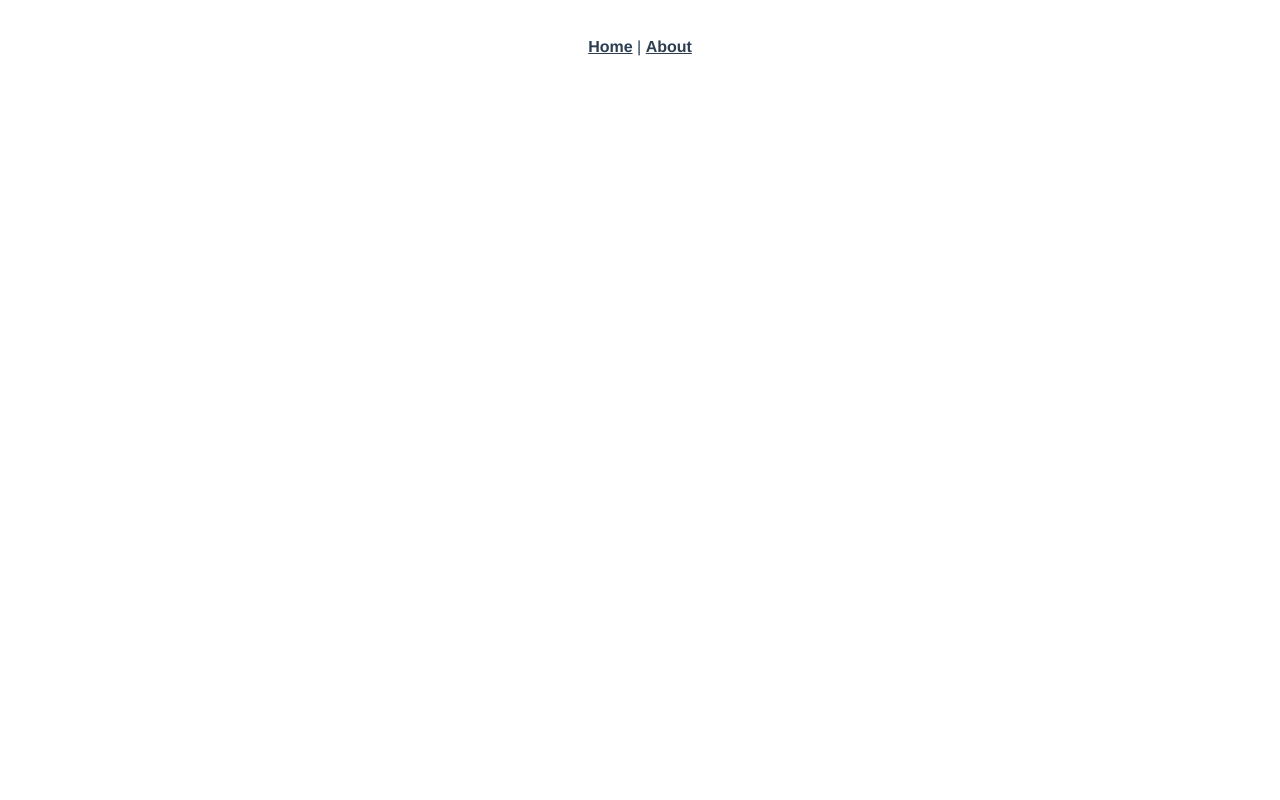
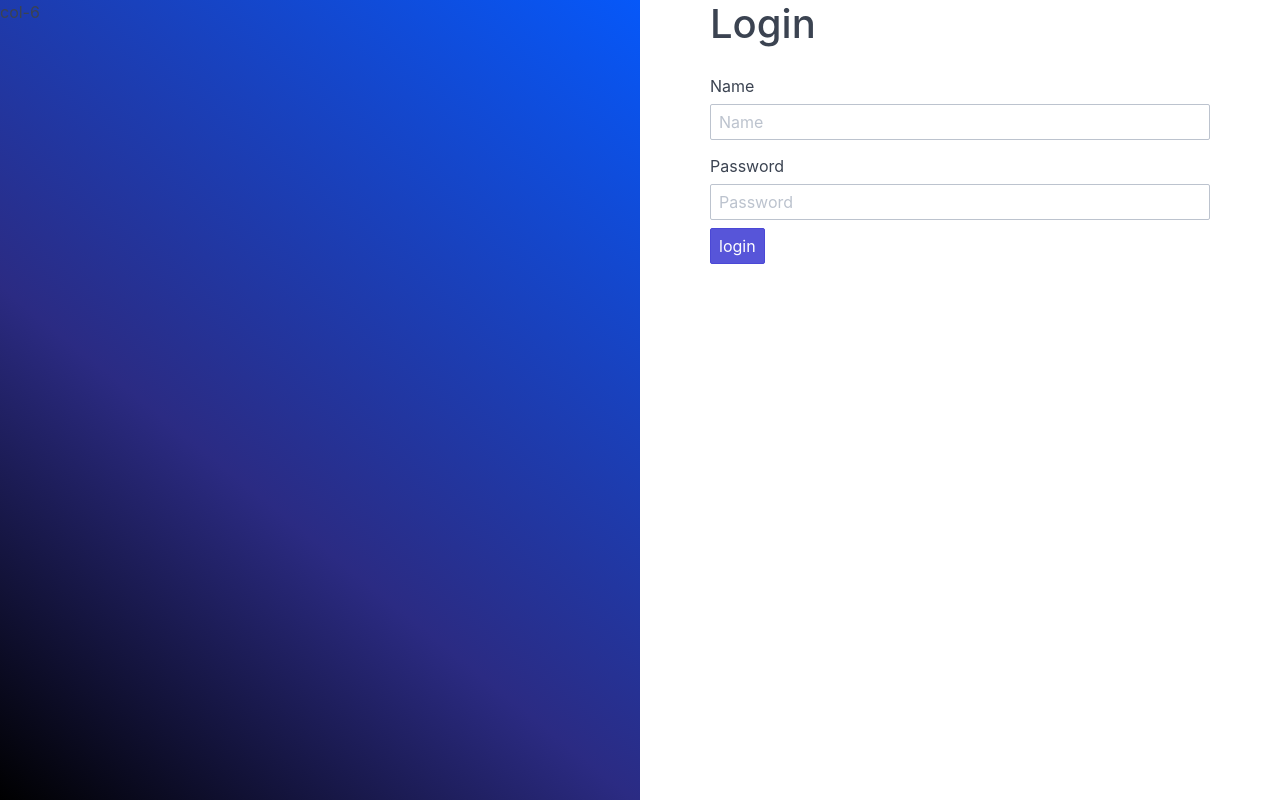
Before and after one commit to makhmudovMR/mind-frontend, a Vue app: page /login in a window 1280 px wide. Built offline with nearby package versions, Linux system fonts and the light colour scheme.

Commit message:
feat: auth

```diff
--- a/package.json
+++ b/package.json
@@ -7,6 +7,7 @@
     "build": "vue-cli-service build"
   },
   "dependencies": {
+    "axios": "^0.19.2",
     "core-js": "^3.6.5",
     "vue": "^2.6.11",
     "vue-router": "^3.2.0",
--- a/public/index.html
+++ b/public/index.html
@@ -1,17 +1,25 @@
 <!DOCTYPE html>
 <html lang="en">
+
 <head>
   <meta charset="utf-8">
   <meta http-equiv="X-UA-Compatible" content="IE=edge">
   <meta name="viewport" content="width=device-width,initial-scale=1.0">
   <link rel="icon" href="<%= BASE_URL %>favicon.ico">
+  <link rel="stylesheet" href="https://unpkg.com/spectre.css/dist/spectre.min.css">
+  <link rel="stylesheet" href="https://unpkg.com/spectre.css/dist/spectre-exp.min.css">
+  <link rel="stylesheet" href="https://unpkg.com/spectre.css/dist/spectre-icons.min.css">
+
   <title><%= htmlWebpackPlugin.options.title %></title>
 </head>
+
 <body>
   <noscript>
-      <strong>We're sorry but <%= htmlWebpackPlugin.options.title %> doesn't work properly without JavaScript enabled. Please enable it to continue.</strong>
+    <strong>We're sorry but <%= htmlWebpackPlugin.options.title %> doesn't work properly without JavaScript enabled.
+      Please enable it to continue.</strong>
   </noscript>
   <div id="app"></div>
   <!-- built files will be auto injected -->
 </body>
+
 </html>
--- a/src/App.vue
+++ b/src/App.vue
@@ -1,32 +1,5 @@
 <template>
   <div id="app">
-    <div id="nav">
-      <router-link to="/">Home</router-link> |
-      <router-link to="/about">About</router-link>
-    </div>
     <router-view/>
   </div>
 </template>
-
-<style>
-#app {
-  font-family: Avenir, Helvetica, Arial, sans-serif;
-  -webkit-font-smoothing: antialiased;
-  -moz-osx-font-smoothing: grayscale;
-  text-align: center;
-  color: #2c3e50;
-}
-
-#nav {
-  padding: 30px;
-}
-
-#nav a {
-  font-weight: bold;
-  color: #2c3e50;
-}
-
-#nav a.router-link-exact-active {
-  color: #42b983;
-}
-</style>
--- a/src/components/HelloWorld.vue
+++ /dev/null
@@ -1,59 +0,0 @@
-<template>
-  <div class="hello">
-    <h1>{{ msg }}</h1>
-    <p>
-      For a guide and recipes on how to configure / customize this project,<br>
-      check out the
-      <a href="https://cli.vuejs.org" target="_blank" rel="noopener">vue-cli documentation</a>.
-    </p>
-    <h3>Installed CLI Plugins</h3>
-    <ul>
-      <li><a href="https://github.com/vuejs/vue-cli/tree/dev/packages/%40vue/cli-plugin-babel" target="_blank" rel="noopener">babel</a></li>
-      <li><a href="https://github.com/vuejs/vue-cli/tree/dev/packages/%40vue/cli-plugin-router" target="_blank" rel="noopener">router</a></li>
-      <li><a href="https://github.com/vuejs/vue-cli/tree/dev/packages/%40vue/cli-plugin-vuex" target="_blank" rel="noopener">vuex</a></li>
-    </ul>
-    <h3>Essential Links</h3>
-    <ul>
-      <li><a href="https://vuejs.org" target="_blank" rel="noopener">Core Docs</a></li>
-      <li><a href="https://forum.vuejs.org" target="_blank" rel="noopener">Forum</a></li>
-      <li><a href="https://chat.vuejs.org" target="_blank" rel="noopener">Community Chat</a></li>
-      <li><a href="https://twitter.com/vuejs" target="_blank" rel="noopener">Twitter</a></li>
-      <li><a href="https://news.vuejs.org" target="_blank" rel="noopener">News</a></li>
-    </ul>
-    <h3>Ecosystem</h3>
-    <ul>
-      <li><a href="https://router.vuejs.org" target="_blank" rel="noopener">vue-router</a></li>
-      <li><a href="https://vuex.vuejs.org" target="_blank" rel="noopener">vuex</a></li>
-      <li><a href="https://github.com/vuejs/vue-devtools#vue-devtools" target="_blank" rel="noopener">vue-devtools</a></li>
-      <li><a href="https://vue-loader.vuejs.org" target="_blank" rel="noopener">vue-loader</a></li>
-      <li><a href="https://github.com/vuejs/awesome-vue" target="_blank" rel="noopener">awesome-vue</a></li>
-    </ul>
-  </div>
-</template>
-
-<script>
-export default {
-  name: 'HelloWorld',
-  props: {
-    msg: String
-  }
-}
-</script>
-
-<!-- Add "scoped" attribute to limit CSS to this component only -->
-<style scoped>
-h3 {
-  margin: 40px 0 0;
-}
-ul {
-  list-style-type: none;
-  padding: 0;
-}
-li {
-  display: inline-block;
-  margin: 0 10px;
-}
-a {
-  color: #42b983;
-}
-</style>
--- a/src/router/index.js
+++ b/src/router/index.js
@@ -4,19 +4,35 @@ import Home from '../views/Home.vue'
 
 Vue.use(VueRouter)
 
-  const routes = [
+const routes = [
   {
     path: '/',
     name: 'Home',
     component: Home
   },
   {
-    path: '/about',
-    name: 'About',
-    // route level code-splitting
-    // this generates a separate chunk (about.[hash].js) for this route
-    // which is lazy-loaded when the route is visited.
-    component: () => import(/* webpackChunkName: "about" */ '../views/About.vue')
+    path: '/login',
+    name: 'Login',
+    component: () => import('../views/Login'),
+    meta:{
+      auth: false
+    }
+  },
+  {
+    path: '/mainpage',
+    name: 'MainPage',
+    component: () => import('../views/MainPage'),
+    meta:{
+      auth: true
+    }
+  },
+  {
+    path: '/userprofile',
+    name: 'UserProfile',
+    component: () => import('../views/UserProfile'),
+    meta:{
+      auth: true
+    }
   }
 ]
 
@@ -26,4 +42,15 @@ const router = new VueRouter({
   routes
 })
 
+router.beforeEach((to, from, next) => {
+  if (to.matched.some(record => record.meta.auth)) {
+    if (!localStorage.getItem('token') || localStorage.getItem('token') === null) {
+      next({ name: 'Login' })
+    }
+    next();
+  } else {
+    next()
+  }
+})
+
 export default router
--- a/src/store/index.js
+++ b/src/store/index.js
@@ -1,6 +1,6 @@
 import Vue from 'vue'
 import Vuex from 'vuex'
-
+import axios from 'axios'
 Vue.use(Vuex)
 
 export default new Vuex.Store({
@@ -9,6 +9,15 @@ export default new Vuex.Store({
   mutations: {
   },
   actions: {
+    async login({}, data){
+      console.log(data)
+      axios.post('localhost:3000/auth/login/', {username: 'user1', password:'123'}).then(result => {
+        console.log(result);
+      },
+      err => {
+        console.log(err)
+      })
+    }
   },
   modules: {
   }
--- a/src/views/About.vue
+++ /dev/null
@@ -1,5 +0,0 @@
-<template>
-  <div class="about">
-    <h1>This is an about page</h1>
-  </div>
-</template>
--- a/src/views/Home.vue
+++ b/src/views/Home.vue
@@ -1,18 +1,15 @@
 <template>
   <div class="home">
-    <img alt="Vue logo" src="../assets/logo.png">
-    <HelloWorld msg="Welcome to Your Vue.js App"/>
+
   </div>
 </template>
 
 <script>
 // @ is an alias to /src
-import HelloWorld from '@/components/HelloWorld.vue'
 
 export default {
   name: 'Home',
   components: {
-    HelloWorld
   }
 }
 </script>
--- /dev/null
+++ b/src/views/Login.vue
@@ -0,0 +1,66 @@
+<template>
+  <div>
+    <!-- gapless columns -->
+    <div class="columns col-gapless height">
+      <div class="column col-6 gradient">col-6</div>
+      <div class="column col-6">
+        <!-- form input control -->
+        <div class="login_block">
+          <h1>Login</h1>
+          <div class="form-group">
+            <label class="form-label" for="input-example-1">Name</label>
+            <input class="form-input" v-model="username" type="text" placeholder="Name" />
+          </div>
+          <div class="form-group">
+            <label class="form-label" for="input-example-1">Password</label>
+            <input class="form-input" v-model="password" type="password" placeholder="Password" />
+          </div>
+          <div class="form-group">
+            <button class="btn btn-primary" v-on:click="login()" >login</button>
+          </div>
+        </div>
+      </div>
+    </div>
+  </div>
+</template>
+
+<script>
+export default {
+  data(){
+    return {
+      username: '',
+      password: '',
+    }
+  },
+
+  methods:{
+    login(){
+      console.log(this.username)
+      console.log(this.password)
+      this.$store.dispatch('login', {username: this.username, password:this.password});
+    }
+  }
+}
+</script>
+
+<style scoped>
+.gradient {
+  background: rgb(0, 0, 0);
+  background: linear-gradient(
+    39deg,
+    rgba(0, 0, 0, 1) 0%,
+    rgba(43, 43, 131, 1) 39%,
+    rgba(6, 88, 249, 1) 100%
+  );
+}
+
+.height {
+  height: 100vh;
+}
+
+.login_block {
+  max-width: 500px;
+  min-width: 300px;
+  margin: auto;
+}
+</style>
--- /dev/null
+++ b/src/views/MainPage.vue
@@ -0,0 +1,5 @@
+<template>
+    <div>
+        main page
+    </div>
+</template>
--- /dev/null
+++ b/src/views/UserProfile.vue
@@ -0,0 +1,5 @@
+<template>
+    <div>
+        user profile
+    </div>
+</template>
```
Also changed, not shown: 1 other file (tests, documents, lock files or other folders). Lines whose indentation alone changed are shown as unchanged.
